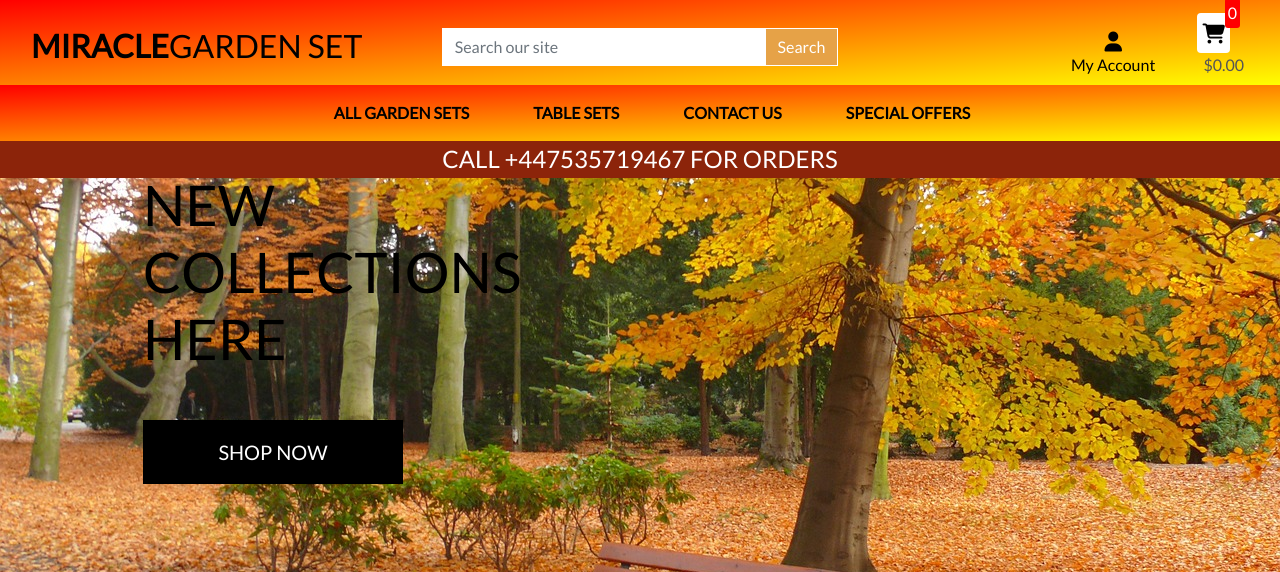
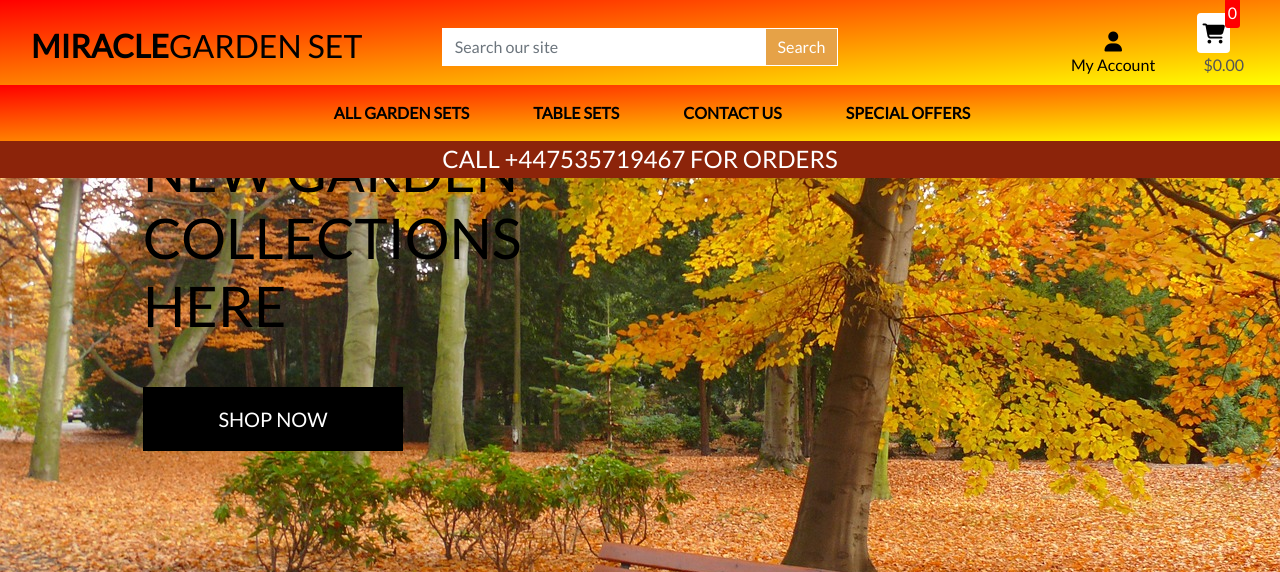
Before and after one commit to Maribel-88/Miracle_garden_set, a Django app: page / in a window 1280 px wide. Shown: the top 572 px of the page. Run offline with Django 4.2, Linux system fonts and the light colour scheme; some libraries are stand-ins or nearby versions.

Commit message:
deploying

```diff
--- a/home/templates/home/index.html
+++ b/home/templates/home/index.html
@@ -14,7 +14,7 @@
         <div class="row h-100">
             <div class="col-7 col-md-6 my-auto">
                 <h1 class="display-4 logo-font text-black">
-                    Browse our new collections here
+                     New Garden Collections Here
                 </h1>
                 <div class="my-5">
                     <h4>
```
